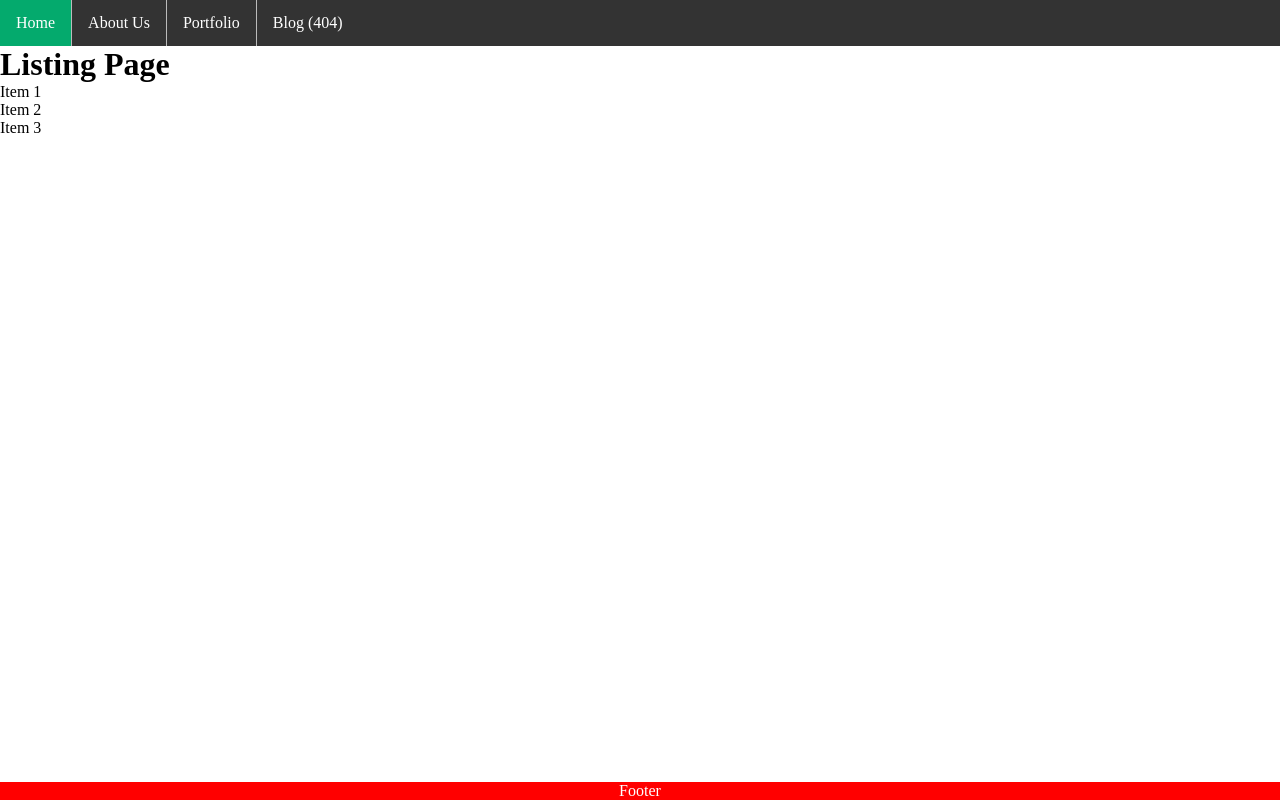
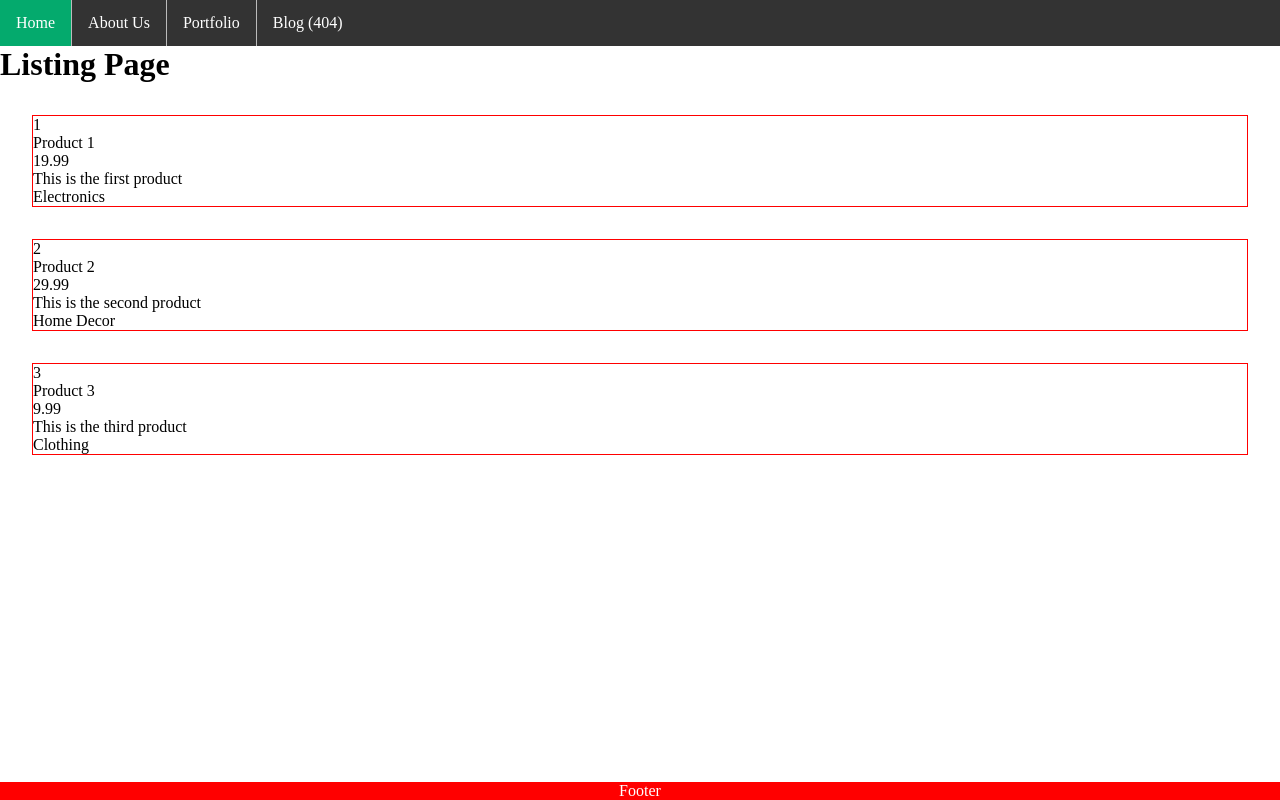
Before and after one commit to sikandar-quraishi/Next_13-4, a Next.js app: page /portfolio/listing in a window 1280 px wide. Before the commit this address had no page. Built offline with nearby package versions, Linux system fonts and the light colour scheme.

Commit message:
listing page changes

```diff
--- /dev/null
+++ b/pages/components/common/fakeproducts/products.js
@@ -0,0 +1,28 @@
+
+    // Assume you have an array of items to display
+    const products = [
+      {
+        id: 1,
+        name: "Product 1",
+        price: 19.99,
+        description: "This is the first product",
+        category: "Electronics"
+      },
+      {
+        id: 2,
+        name: "Product 2",
+        price: 29.99,
+        description: "This is the second product",
+        category: "Home Decor"
+      },
+      {
+        id: 3,
+        name: "Product 3",
+        price: 9.99,
+        description: "This is the third product",
+        category: "Clothing"
+      },
+      // Add more products as needed
+    ];
+
+    export default products;
--- a/pages/portfolio/listing.js
+++ b/pages/portfolio/listing.js
@@ -1,23 +1,22 @@
 // pages/listing.js
 import React from "react";
 import Link from "next/link";
+import products from "../components/common/fakeproducts/products";
+
 
 const Listing = () => {
-  // Assume you have an array of items to display
-  const items = [
-    { id: 1, title: "Item 1" },
-    { id: 2, title: "Item 2" },
-    { id: 3, title: "Item 3" },
-  ];
-
   return (
     <div>
       <h1>Listing Page</h1>
       <div>
-        {items.map((item) => (
-          <div key={item.id}>
-            <Link href={`/portfolio/${item.id}`}>
-              <p>{item.title}</p>
+        {products.map((product) => (
+          <div key={product.id} className="product-item">
+            <Link href={`/portfolio/${product.id}`}>
+              <p>{product.id}</p>
+              <p>{product.name}</p>
+              <p>{product.price}</p>
+              <p>{product.description}</p>
+              <p>{product.category}</p>
             </Link>
           </div>
         ))}
--- a/styles/globals.css
+++ b/styles/globals.css
@@ -154,3 +154,18 @@ li a:hover:not(.active) {
   color: white;
   text-align: center;
 }
+
+/* Detail page css */
+
+.detail-page{
+  margin: 3rem;
+}
+.detail-page > button {
+  margin-bottom: 1rem;
+}
+
+
+.product-item{
+  margin: 2rem 2rem 1rem 2rem;
+    border: 1px solid red;
+}
```
Also changed, not shown: pages/portfolio/[id].js (+20 -3 lines).
